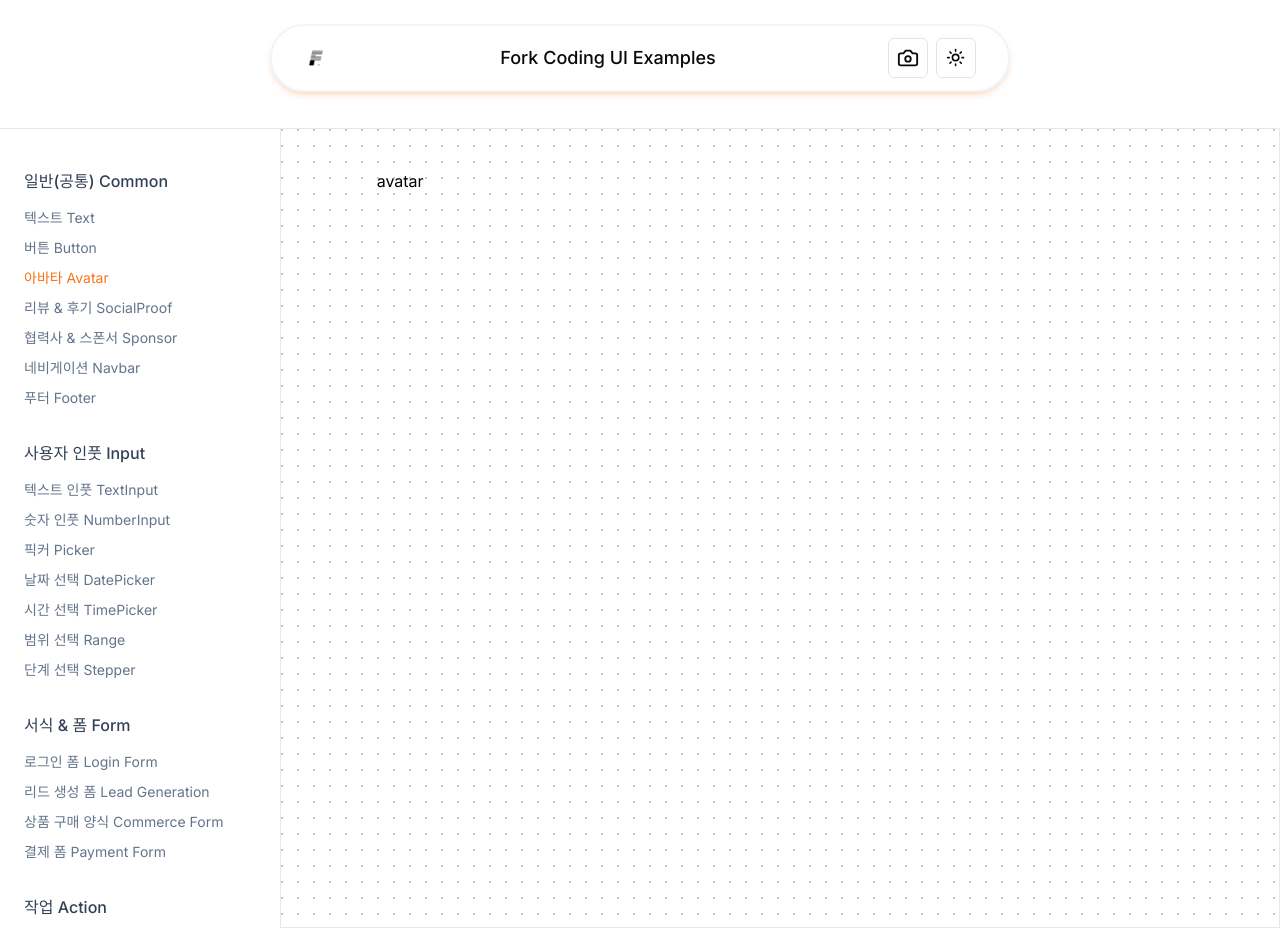
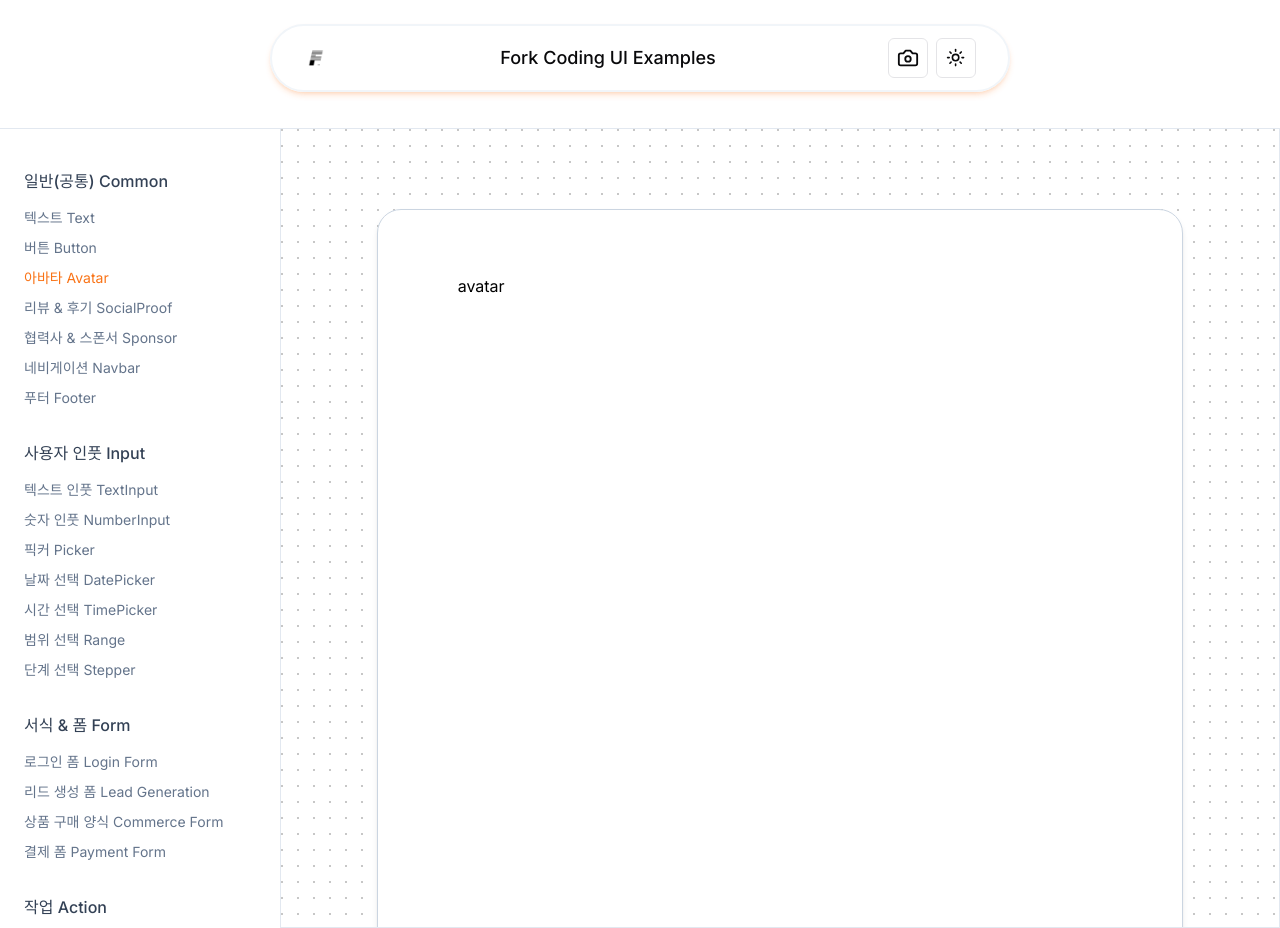
Before and after one commit to ss-forkcoding/fork-example, a Next.js app: page /ui/avatar in a window 1280 px wide. Built offline with nearby package versions, Linux system fonts and the light colour scheme.

Commit message:
feat: fit layout for ui dynamic pages and preview component

```diff
--- a/src/app/ui/[ui]/page.tsx
+++ b/src/app/ui/[ui]/page.tsx
@@ -1,3 +1,4 @@
+import Preview from "@/components/custom/preview";
 import DotPattern from "@/components/magicui/dot-pattern";
 import React from "react";
 
@@ -9,9 +10,11 @@ const UIViewPages = ({
   };
 }) => {
   return (
-    <main className="flex h-screen px-24 pt-10 w-full  border border-slate-200 border-collapse overflow-scroll relative">
-      <DotPattern />
-      <p className="text-black">{params.ui}</p>
+    <main className="max-h-screen px-24 pt-20 w-full  border border-slate-200 overflow-y-scroll relative">
+      <DotPattern className="z-10 h-screen" />
+      <Preview>
+        <p className="text-black">{params.ui}</p>
+      </Preview>
     </main>
   );
 };
--- /dev/null
+++ b/src/components/custom/preview/index.tsx
@@ -0,0 +1,11 @@
+"use client";
+
+const Preview = ({ children }: { children?: React.ReactNode }) => {
+  return (
+    <div className="bg-white h-[1000px] z-20 relative rounded-3xl px-20 py-16 border-slate-300 border shadow-md mb-52">
+      {children}
+    </div>
+  );
+};
+
+export default Preview;
--- a/src/components/magicui/dot-pattern.tsx
+++ b/src/components/magicui/dot-pattern.tsx
@@ -31,7 +31,7 @@ export function DotPattern({
       aria-hidden="true"
       className={cn(
         "pointer-events-none absolute inset-0 h-full w-full fill-neutral-400/80",
-        className,
+        className
       )}
       {...props}
     >
--- a/src/components/preview/index.tsx
+++ /dev/null
@@ -1,5 +0,0 @@
-const Preview = () => {
-  return <div>Preview</div>;
-};
-
-export default Preview;
```
